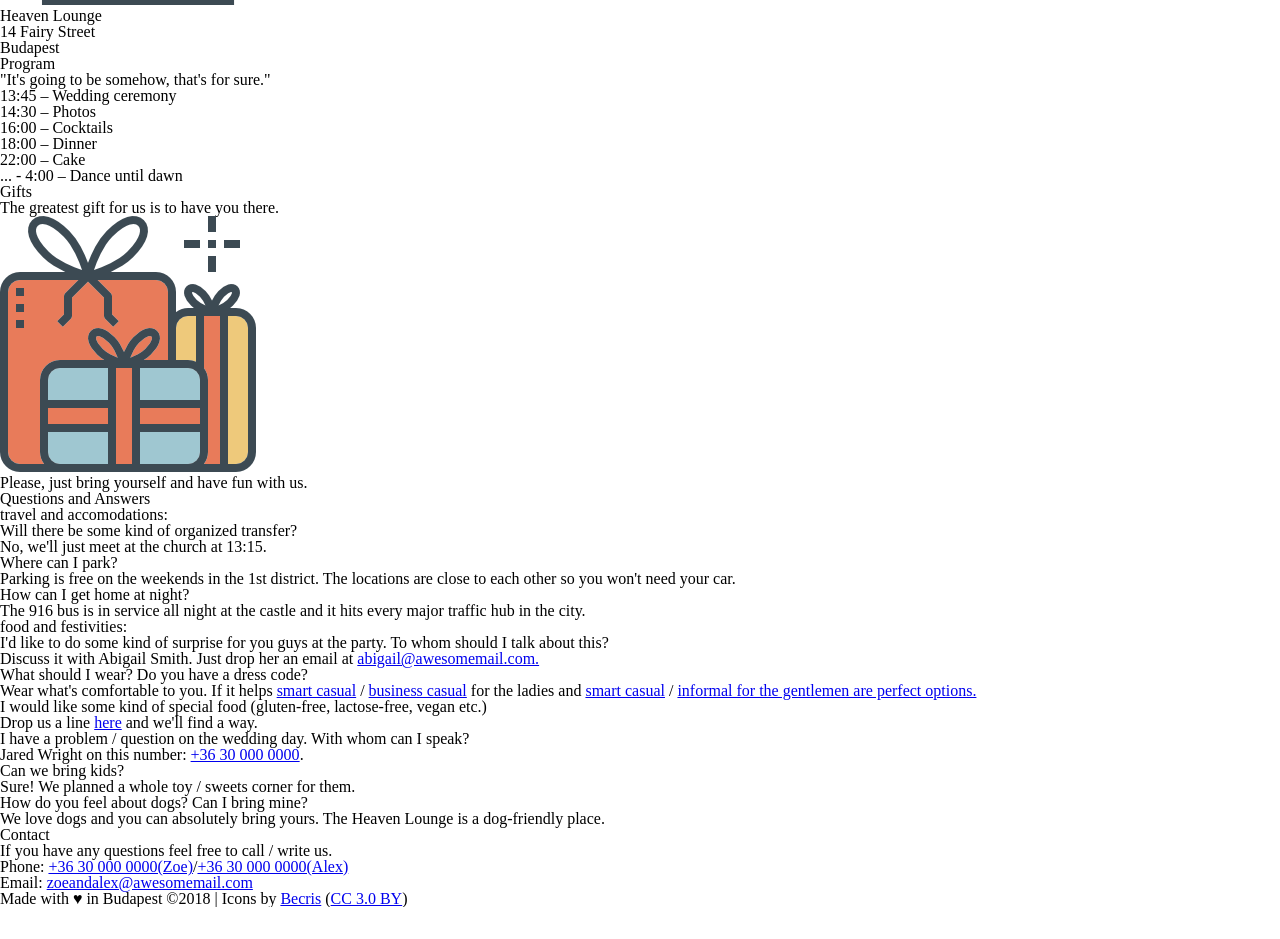
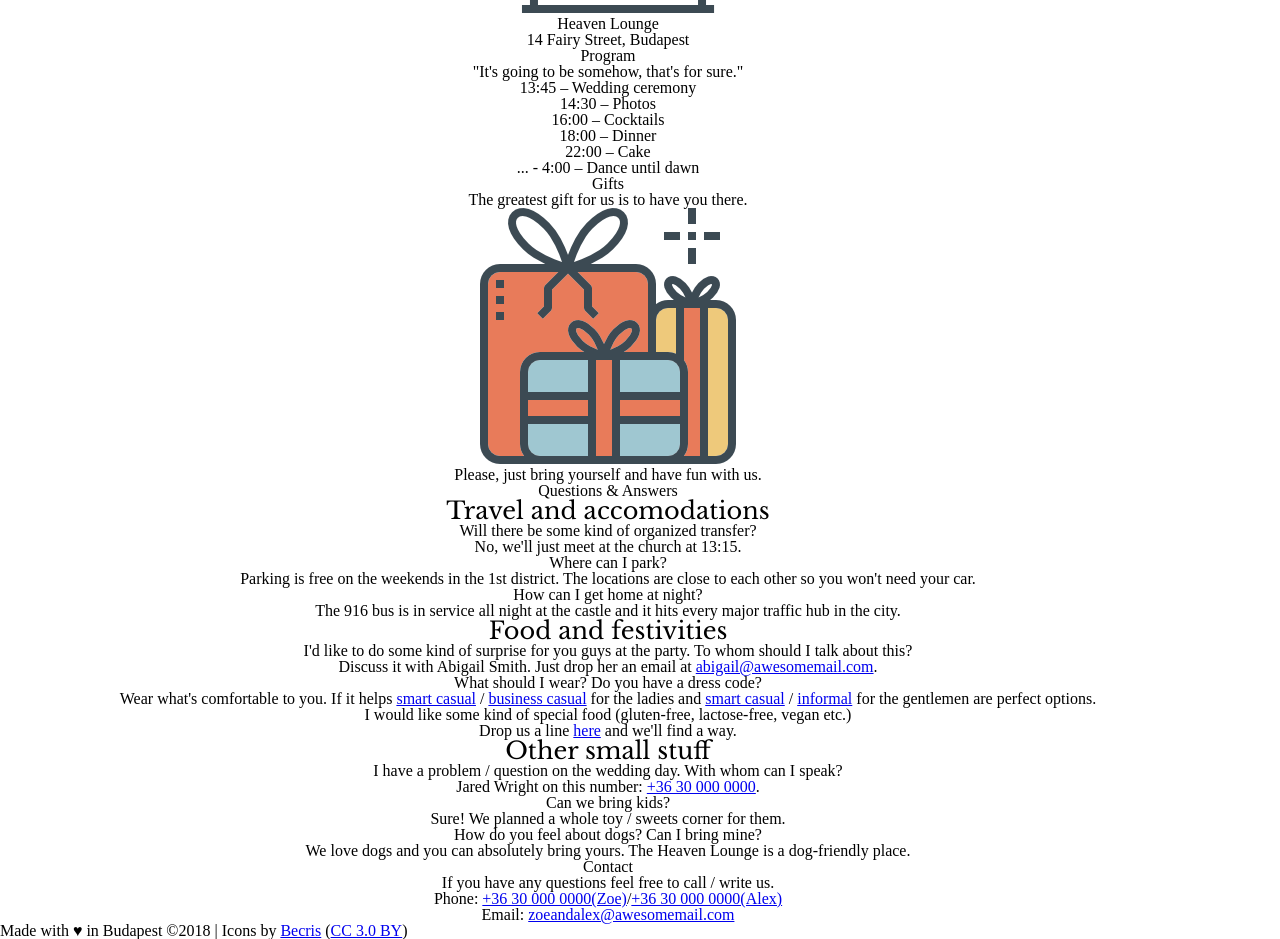
Before and after one commit to 90Edith/wedding-project, a plain HTML site: page index.html in a window 1280 px wide. Shown: the part 961-1900 px from the top of the page. Before the commit the page ends 1868 px from the top, so only its background shows below. Drawn offline with nearby package versions, Linux system fonts and the light colour scheme.

Commit message:
add basic styles

```diff
--- a/index.html
+++ b/index.html
@@ -6,8 +6,8 @@
         <meta name="viewport" content="width=device-width" initial-scale="1">
         <link rel="preconnect" href="https://fonts.googleapis.com">
         <link rel="preconnect" href="https://fonts.gstatic.com" crossorigin>
-        <link href="https://fonts.googleapis.com/css2?family=Great+Vibes&family=Libre+Baskerville&family=M+PLUS+1p:wght@300&family=Mulish&display=swap" rel="stylesheet">
-        <link rel="stylesheet" href="styel.css">
+        <link href="https://fonts.googleapis.com/css2?family=Great+Vibes&family=Libre+Baskerville&family=Mulish&display=swap" rel="stylesheet">
+        <link rel="stylesheet" href="style.css">
         <Title>Zoe & Alex</Title>
         <link rel="shortcut icon" type="image/x-icon" href="assets/wedding-landing-favicon.png">
 
@@ -15,7 +15,7 @@
     <body>
         <div class="wedding">
             <header class="cover">
-                <div class="wrapper">
+                <div class="hero-text-wrapper">
                     <div class="hero-text">
                         <div class="tagline">We're getting married!</div>
                     </div>
@@ -24,33 +24,31 @@
                     </div>
                 </div>
             </header>
-            <content>
+            <main>
                 <section class="locations">
-                    <h1>Locations</h1>
-                    <div class="ceremony">
-                        <h2>Ceremony</h2>
+                    <h2>Locations</h2>
+                    <div class="blurb">
+                        <h3>Ceremony</h3>
                         <img src="assets/ceremony.png" alt="ceremonylocation" >
-                        <p>St. Nicholas Church</p>
-                        <p>2 Trinity Square</p>
-                        <p>Budapest</p>
+                        <div>St. Nicholas Church</div>
+                        <div>Trinity Square, Budapest</div>
                     </div>
-                    <div class="photos">
-                        <h2>Photos</h2>
+                    <div class="blurb">
+                        <h3>Photos</h3>
                         <img src="assets/photoshoot.png" alt="photoshoot">
-                        <p>Liberty Bastion</p>
-                        <p>23 Wisdom Road</p>
-                        <p>Budapest</p>
+                        <div>Liberty Bastion</div>
+                        <div>23 Wisdom Road, Budapest</div>
                     </div>
-                    <div class="party">
-                        <h2></h2>
+                    <div class="blurb">
+                        <h3>Party</h3>
                         <img src="assets/party.png" alt="party location">
-                        <p>Heaven Lounge</p>
-                        <p>14 Fairy Street</p>
-                        <p>Budapest</p>
+                        <div>Heaven Lounge</div>
+                        <div>14 Fairy Street, Budapest</div>
                     </div>
                 </section>
                 <section class="program">
-                    <h1>Program</h1>
+                    <h2>Program</h2>
+                    <div class="program-wrapper">
                         <p>"It's going to be somehow, that's for sure."</p>
                         <ul>
                             <li>13:45 – Wedding ceremony</li>
@@ -60,77 +58,56 @@
                             <li>22:00 – Cake</li>
                             <li>... - 4:00 – Dance until dawn</li>
                         </ul>
-
+                    </div>
                 </section>
-                <section class="gift">
-                    <h1>Gifts</h1>
+                <section class="gifts">
+                    <h2>Gifts</h2>
                     <p>The greatest gift for us is to have you there.</p>
                     <img src="assets/gifts.png" alt="giftpack">
                     <p>Please, just bring yourself and have fun with us.</p>
                 </section>
-                <section class="q&a"></section>
-                  <h1>Questions and Answers</h1>
-                  <div class="travel">
-                    <h2>travel and accomodations:</h2>
-                    <div class="row">
+                <section class="faq">
+                    <h2>Questions & Answers</h2>
+                    <div class="question-group">
+                        <h3>Travel and accomodations</h3>
                         <p class="question">Will there be some kind of organized transfer?</p>
                         <p class="answer">No, we'll just meet at the church at 13:15.</p>
-                    </div>
-                    <div class="row">
                         <p class="question">Where can I park?</p>
                         <p class="answer">Parking is free on the weekends in the 1st district. The locations are close to each other so you won't need your car.</p>
-                    </div>
-                    <div class="row">
                           <p class="question">How can I get home at night?</p>
                       <p class="answer">The 916 bus is in service all night at the castle and it hits every major traffic hub in the city.</p>
                     </div>
+                    <div class="question-group">
+                        <h3>Food and festivities</h3>
+                        <p class="question">I'd like to do some kind of surprise for you guys at the party. To whom should I talk about this?</p>
+                        <p class="answer">Discuss it with Abigail Smith. Just drop her an email at <a href="mailto:abigail@awesomemail.com">abigail@awesomemail.com</a>.</p>
+                        <p class="question">What should I wear? Do you have a dress code?</p>
+                        <p class="answer">Wear what's comfortable to you. If it helps <a href="#" target="_blank">smart casual</a> / <a href="#" target="_blank">business casual</a> for the ladies and <a href="#" target="_blank">smart casual</a> / <a href="#" target="_blank">informal</a> for the gentlemen are perfect options.</p>
+                        <p class="question">I would like some kind of special food (gluten-free, lactose-free, vegan etc.)</p>
+                        <p class="answer">Drop us a line <a href="mailto:zoeandalex@awesomemail.com">here</a> and we'll find a way.</p>
                     </div>
-                  <div class="food">
-                    <h2>food and festivities:</h2>
-                    <div class="row">
-                        <p class="question">I'd like to do some kind of surprise for you guys at the party. To whom should I talk about this?</p>
-                        <p class="answer">Discuss it with Abigail Smith. Just drop her an email at <a href="mailto: abigail@awesomemail.com" >abigail@awesomemail.com.</a>
-                        </p>
-                    </div>
-                    <div class="row">
-                        <p class="question">What should I wear? Do you have a dress code?</p>
-                        <p class="answer">Wear what's comfortable to you. If it helps <a href="#">smart casual</a> / <a href="#">business casual</a> for the ladies and <a href="#">smart casual</a> / <a href="#">informal for the gentlemen are perfect options.</a></p>
-                    </div>
-                    <div class="row">
-                        <p class="question">I would like some kind of special food (gluten-free, lactose-free, vegan etc.)</p>
-                        <p class="answer">Drop us a line <a href="#">here</a> and we'll find a way.</p>
-                    </div>
-                  </div>
-                  <div class="small_stuff">
-                    <h2></h2>
-                    <div class="row">
+                    <div class="question-group">
+                        <h3>Other small stuff</h3>
                         <p class="question">I have a problem / question on the wedding day. With whom can I speak?</p>
-                        <p class="answer">Jared Wright on this number: <a href="tel:+36 30 000 0000">+36 30 000 0000</a>.</p>
-                    </div>
-                    <div class="row">
+                        <p class="answer">Jared Wright on this number: <a href="tel:+36300000000">+36 30 000 0000</a>.</p>
                         <p class="question">Can we bring kids?</p>
                         <p class="answer">Sure! We planned a whole toy / sweets corner for them.</p>
-                    </div>
-                    <div class="row">
                         <p class="question">How do you feel about dogs? Can I bring mine?</p>
-                        <p class="answer">We love dogs and you can absolutely bring yours. The Heaven Lounge is a dog-friendly place.
-                        </p>
-                    </div>
+                        <p class="answer">We love dogs and you can absolutely bring yours. The Heaven Lounge is a dog-friendly place.</p>
                     </div>
                   </section>
                 <section class="contact">
-                    <h1>Contact</h1>
+                    <h2>Contact</h2>
                     <p>If you have any questions feel free to call / write us.</p>
                     <p>Phone: <a href="tel:+36 30 000 0000">+36 30 000 0000(Zoe)</a>/<a href="tel:+36 30 000 0000">+36 30 000 0000(Alex)</a></p>
                     <p>Email: <a href="mailto:zoeandalex@awesomemail.com">zoeandalex@awesomemail.com</a> </p>
-
                 </section>
+            </main>
             <footer class="footer">
-                    <p>Made with ♥ in Budapest ©2018 | Icons by <a href="http://www.flaticon.com/authors/becris">Becris</a> (<a href="https://creativecommons.org/licenses/by/3.0/">CC 3.0 BY</a>)</p>
-
+                <div class="footer-wrapper">
+                    <p><small>Made with ♥ in Budapest ©2018 | Icons by <a href="http://www.flaticon.com/authors/becris">Becris</a> (<a href="https://creativecommons.org/licenses/by/3.0/">CC 3.0 BY</a>)</small></p>
+                </div>
             </footer>
-            </content>
-
         </div>
     </body>
 </html>
--- a/style.css
+++ b/style.css
@@ -0,0 +1,35 @@
+/*=============
+GENERAL STYLES
+==============*/
+*{
+    box-sizing:border-box;
+    margin-bottom: 1.25rem;
+    font-family: 'Mulish', sans-serif;
+}
+.locations, .program, .gifts, .faq, .contact{
+    width: 95%;
+    margin: 1.5 rem, auto;
+    padding: 0.5rem 1 rem;
+    text-align: center;
+}
+.wedding{
+    background: url(assets/wedding-landing-background.png) no-repeat cover center;
+
+
+}
+h1, h2{
+    font-family: 'Great Vibes' cursive;
+}
+.hero-text h1{
+
+    font-size: 3.15rem;
+    color: #d2ba87;
+    margin-bottom: 0;
+}
+h3{
+    font-family: 'Libre Baskerville', serif;
+    font-size: 1.5rem;
+}
+.blurb h3{
+    font-weight: 700;
+}
```
Lines whose indentation alone changed are shown as unchanged.
